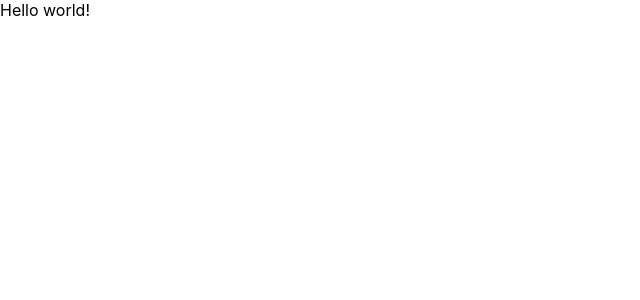
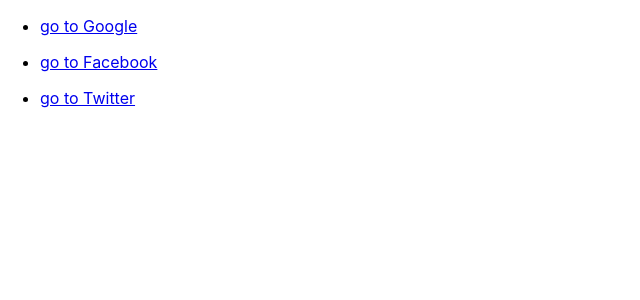
Before and after one commit to dnjfht/type_project2, a React (Create React App) app: page / in a window 1280 px wide. Shown: the top 300 px of the page, without its empty margins (0-640 px from the left). Built offline with nearby package versions, Linux system fonts and the light colour scheme.

Commit message:
Arrays and JSX syntax

```diff
--- a/src/App.tsx
+++ b/src/App.tsx
@@ -1,5 +1,27 @@
 function App() {
-  return <div>Hello world!</div>
+  const arr = [
+    <li>
+      <a href="http://www.google.com" target="_blank">
+        <p>go to Google</p>
+      </a>
+    </li>,
+    <li>
+      <a href="http://www.facebook.com" target="_blank">
+        <p>go to Facebook</p>
+      </a>
+    </li>,
+    <li>
+      <a href="http://www.twitter.com" target="_blank">
+        <p>go to Twitter</p>
+      </a>
+    </li>
+  ]
+
+  return (
+    <div>
+      <ul>{arr}</ul>
+    </div>
+  )
 }
 
 export default App
```
